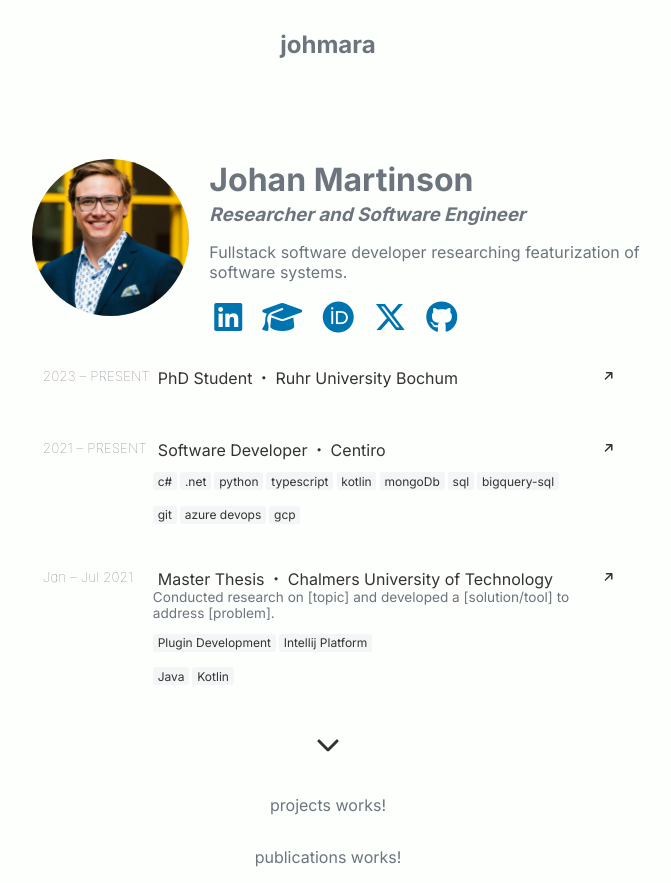
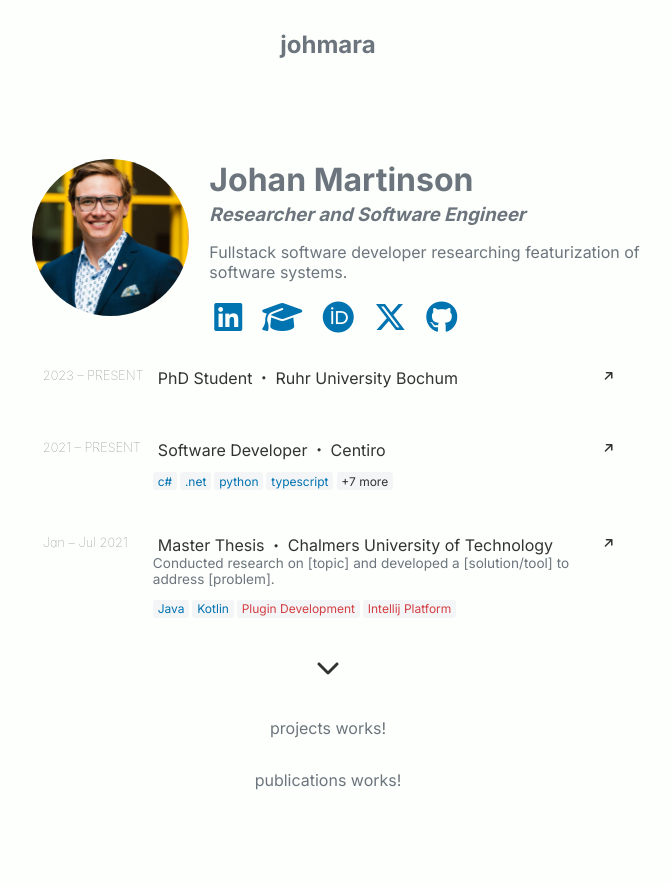
Before and after one commit to johmara/johmara.github.io, an Angular app: page /home in a window 1280 px wide. Shown: the whole page, without its empty margins (312-983 px from the left). After the commit the page ends 810 px from the top, so only its background shows below. Built offline with nearby package versions, Linux system fonts and the light colour scheme.

Commit message:
fix experience

```diff
--- a/src/app/time-line/time-line.component.html
+++ b/src/app/time-line/time-line.component.html
@@ -1,12 +1,14 @@
 <div class="timeline">
   <div class="timeline-events">
-    <div *ngFor="let event of timelineEvents | slice:0:eventsToShow" class="timeline-card">
+    <div *ngFor="let event of timelineEvents | slice:0:eventsToShow" class="timeline-card"
+         (mouseenter)="onMouseEnter(event)" (mouseleave)="onMouseLeave(event)">
       <div class="event-date">
         <ng-container *ngIf="(event.from_date | date: 'yyyy') === (event.to_date | date: 'yyyy'); else differentYears">
           {{ event.from_date | date: 'MMM' }} – {{ event.to_date | date: 'MMM yyyy' }}
         </ng-container>
         <ng-template #differentYears>
-          {{ event.from_date | date: 'yyyy' }} – {{ event.to_date != this.current_date ? (event.to_date | date: 'yyyy') : 'PRESENT' }}
+          {{ event.from_date | date: 'yyyy' }}
+          – {{ event.to_date != this.current_date ? (event.to_date | date: 'yyyy') : 'PRESENT' }}
         </ng-template>
       </div>
       <div class="timeline-card-right">
@@ -20,13 +22,11 @@
           {{ event.description }}
         </div>
         <div class="tags">
-          <span *ngFor="let tech of event.tech" class="tech">{{ tech }}</span>
-        </div>
-        <div class="tags">
-          <span *ngFor="let language of event.languages" class="language">{{ language }}</span>
-        </div>
-        <div class="tags">
-          <span *ngFor="let tool of event.tools" class="tool">{{ tool }}</span>
+          <span *ngFor="let tag of event.isHovered?getTotalTags(event):getLimitedTags(event)"
+                [ngClass]="getTagClass(tag, event)"
+                class="pill">{{ tag }}</span>
+          <span *ngIf="getTotalTags(event).length > 4 && !event.isHovered"
+                class="pill">+{{ getTotalTags(event).length - 4 }} more</span>
         </div>
       </div>
     </div>
--- a/src/app/time-line/time-line.component.scss
+++ b/src/app/time-line/time-line.component.scss
@@ -39,7 +39,7 @@
 
 .event-date {
   font-family: -apple-system, ui-sans-serif, system-ui, BlinkMacSystemFont, "Segoe UI", Roboto, "Helvetica Neue", Arial, "Noto Sans", sans-serif, "Apple Color Emoji", "Segoe UI Emoji", "Segoe UI Symbol", "Noto Color Emoji";
-  font-size: 0.85rem; /* Make the font size smaller */
+  font-size: 0.8rem; /* Make the font size smaller */
   font-weight: lighter; /* Make the font weight less */
   width: 100px; /* Set a fixed width */
   flex-shrink: 0; /* Prevent the column from shrinking */
@@ -51,12 +51,15 @@
   font-weight: lighter; /* Make the font weight less */
 }
 
+.timeline-card:hover .tags{
+
+}
+
 .tags {
   margin-top: 10px;
 }
 
-
-.tech, .language, .tool {
+.pill {
   display: inline-block;
   background-color: var(--background-color-darker);
   margin: 0 0.2rem 0.2rem 0; /* Smaller margin */
@@ -64,6 +67,18 @@
   border-radius: 3px;
   font-size: 0.75rem; /* Smaller font size */
   color: var(--accent-color-1); /* Use third accent color for text */
+}
+
+.tech {
+  color: var(--accent-color-3);
+}
+
+.language {
+  color: var(--accent-color-2);
+}
+
+.tool {
+  color: var(--accent-color-1);
 }
 
 .card-title {
--- a/src/app/time-line/time-line.component.ts
+++ b/src/app/time-line/time-line.component.ts
@@ -31,7 +31,8 @@ export class TimeLineComponent {
       tech: [],
       languages: [],
       tools: [],
-      link: 'https://se.ruhr-uni-bochum.de/'
+      link: 'https://se.ruhr-uni-bochum.de/',
+      isHovered: false
     },
     {
       from_date: new Date('2021-08-01'),
@@ -42,7 +43,8 @@ export class TimeLineComponent {
       tech: [],
       languages: ['c#', '.net', 'python', 'typescript', 'kotlin', 'mongoDb', 'sql', 'bigquery-sql'],
       tools: ['git', 'azure devops', 'gcp'],
-      link: 'https://centiro.com/'
+      link: 'https://centiro.com/',
+      isHovered: false
     },
     {
       from_date: new Date('2021-01-01'),
@@ -53,7 +55,8 @@ export class TimeLineComponent {
       tech: ['Plugin Development', 'Intellij Platform'],
       languages: ['Java', 'Kotlin'],
       tools: [],
-      link: ''
+      link: '',
+      isHovered: false
     },
     {
       from_date: new Date('2018-06-01'),
@@ -64,7 +67,8 @@ export class TimeLineComponent {
       tech: ['Full stack', 'Microservices'],
       languages: ['Java', 'SQL', 'C#', '.NET'],
       tools: [],
-      link: 'https://www.waya.se/en/'
+      link: 'https://www.waya.se/en/',
+      isHovered: false
     },
     {
       from_date: new Date('2019-09-01'),
@@ -75,7 +79,8 @@ export class TimeLineComponent {
       tech: [],
       languages: [],
       tools: [],
-      link: 'https://www.chalmers.se/en/education/find-masters-programme/software-engineering-and-technology-msc/'
+      link: 'https://www.chalmers.se/en/education/find-masters-programme/software-engineering-and-technology-msc/',
+      isHovered: false
     },
     {
       from_date: new Date('2015-09-01'),
@@ -86,7 +91,8 @@ export class TimeLineComponent {
       tech: [],
       languages: [],
       tools: [],
-      link: 'https://www.chalmers.se/utbildning/hitta-program/datateknik-hogskoleingenjor/'
+      link: 'https://www.chalmers.se/utbildning/hitta-program/datateknik-hogskoleingenjor/',
+      isHovered: false
     },
   ];
 
@@ -112,4 +118,31 @@ export class TimeLineComponent {
     this.showAllEvents = !this.showAllEvents;
     this.eventsToShow = this.showAllEvents ? this.timelineEvents.length : 3;
   }
+
+  getTotalTags(event: any): string[] {
+    return [...event.languages, ...event.tools, ...event.tech];
+  }
+
+  getLimitedTags(event: any): string[] {
+    return this.getTotalTags(event).slice(0, 4);
+  }
+
+  getTagClass(tag: string, event: any): string {
+    if (event.tech.includes(tag)) {
+      return 'tech';
+    } else if (event.languages.includes(tag)) {
+      return 'language';
+    } else if (event.tools.includes(tag)) {
+      return 'tool';
+    }
+    return '';
+  }
+
+  onMouseEnter(event: any) {
+    event.isHovered = true;
+  }
+
+  onMouseLeave(event: any) {
+    event.isHovered = false;
+  }
 }
```
